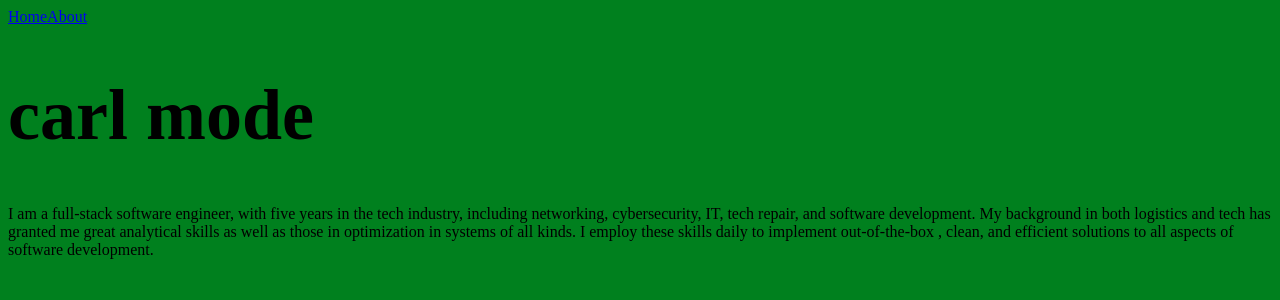
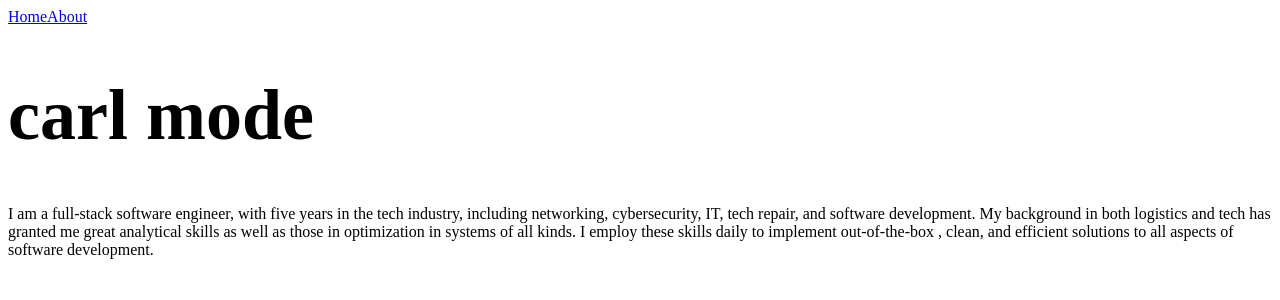
Before and after one commit to carldamey/personal-portfolio, a Next.js app: page / in a window 1280 px wide. Shown: the top 300 px of the page. Built offline with nearby package versions, Linux system fonts and the light colour scheme.

Commit message:
establishes now color scheme

```diff
--- a/styles/globals.css
+++ b/styles/globals.css
@@ -3,9 +3,11 @@ h1 {
 }
 
 :root {
-  --bg-color: rgb(0, 128, 30);
+  --color-1: #3c3c3c,
+  --color-2: #a3c9e9,
+  --color-3: #EF7e78,
 }
 
 body {
-  background-color: var(--bg-color);
+  background-color: var(--color-1);
 }
```
